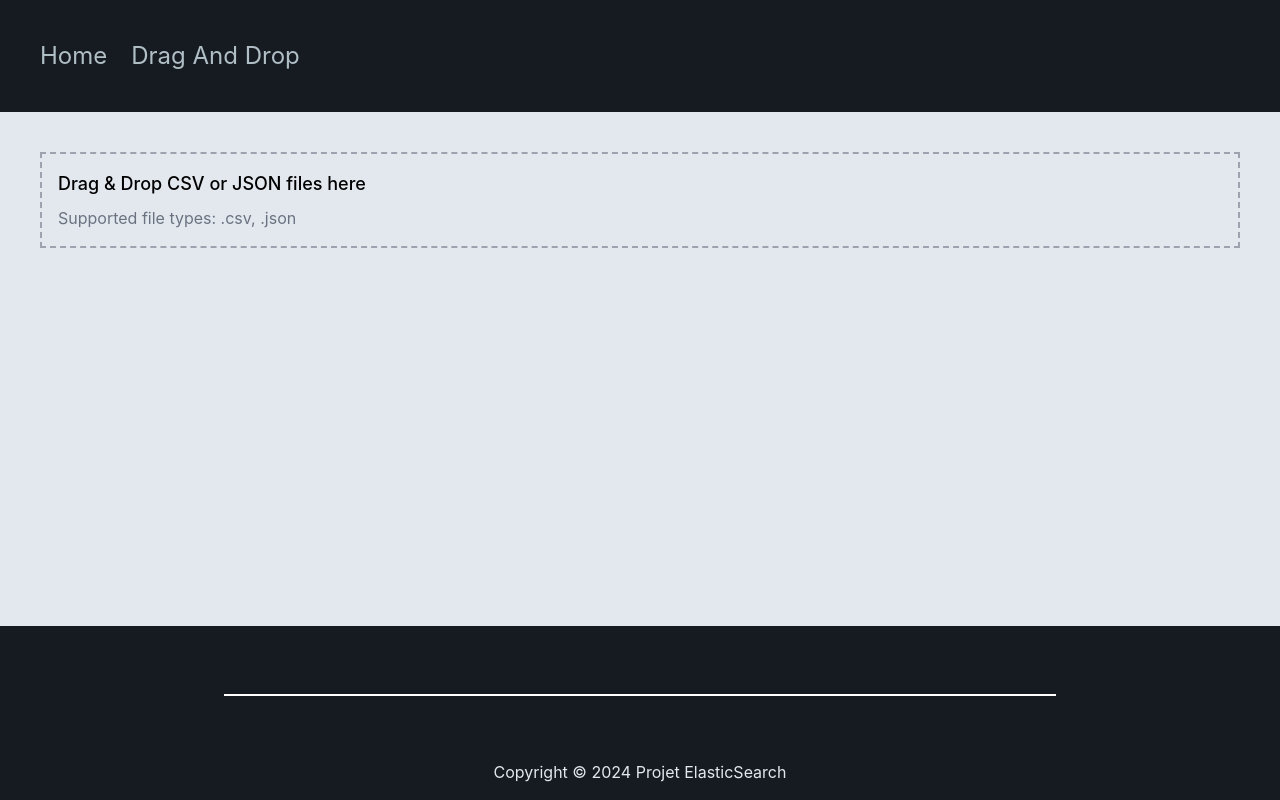
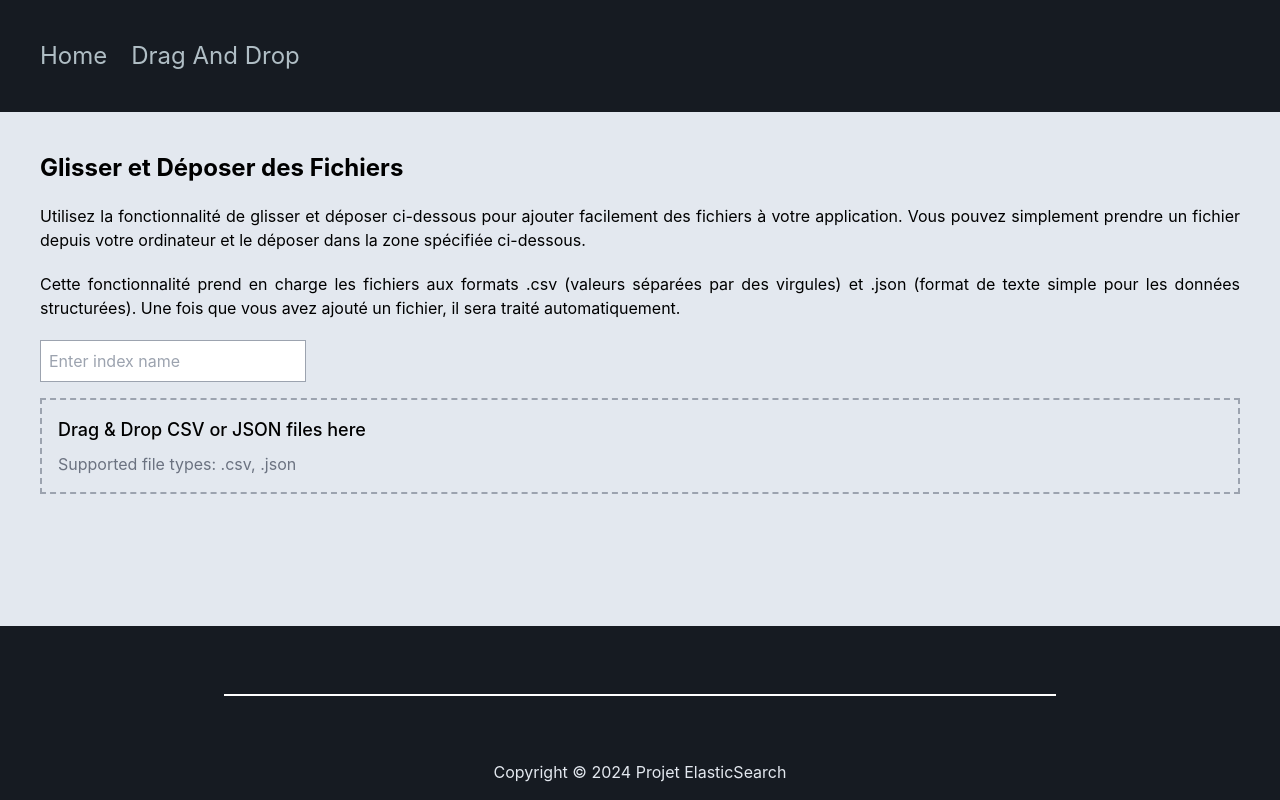
Before and after one commit to Flunshield/frontElasticSearch, a React (Vite) app: page /draanddrop in a window 1280 px wide. Built offline with nearby package versions, Linux system fonts and the light colour scheme.

Commit message:
feat: Implementation dragAndDrop

```diff
--- a/src/ComposantsCommun/DragAndDrop.tsx
+++ b/src/ComposantsCommun/DragAndDrop.tsx
@@ -2,6 +2,7 @@ import React, { useState } from 'react';
 
 const DragAndDrop: React.FC = () => {
     const [isDragging, setIsDragging] = useState(false);
+    const [indexName, setIndexName] = useState('');
 
     const handleDragEnter = (e: React.DragEvent<HTMLDivElement>) => {
         e.preventDefault();
@@ -27,8 +28,9 @@ const DragAndDrop: React.FC = () => {
             if (file.type === 'text/csv' || file.type === 'application/json') {
                 const formData = new FormData();
                 formData.append('file', file);
+                formData.append('indexName', indexName); // Ajouter le nom de l'index
                 try {
-                    const response = await fetch('http://localhost:3000/search/draganddrop', {
+                    const response = await fetch('http://localhost:3000/elasticsearch/index', {
                         method: 'POST',
                         body: formData,
                     });
@@ -50,6 +52,14 @@ const DragAndDrop: React.FC = () => {
     };
 
     return (
+        <div>
+            <input
+                type="text"
+                placeholder="Enter index name"
+                value={indexName}
+                onChange={(e) => setIndexName(e.target.value)}
+                className="border border-gray-400 p-2 mb-4"
+            />
             <div
                 className={`border-2 border-dashed border-gray-400 p-4 ${
                     isDragging ? 'bg-gray-200' : ''
@@ -62,6 +72,7 @@ const DragAndDrop: React.FC = () => {
                 <p className="text-lg font-medium mb-2">Drag & Drop CSV or JSON files here</p>
                 <p className="text-gray-500">Supported file types: .csv, .json</p>
             </div>
+        </div>
     );
 };
 
--- a/src/page/Draganddroppage.tsx
+++ b/src/page/Draganddroppage.tsx
@@ -6,6 +6,10 @@ function Draganddroppage() {
     return (
         <Layout>
             <div className="flex flex-col m-10 justify-center text-justify">
+                <h1 className="font-bold text-2xl">Glisser et Déposer des Fichiers</h1>
+                <p className="mt-5">Utilisez la fonctionnalité de glisser et déposer ci-dessous pour ajouter facilement des fichiers à votre application. Vous pouvez simplement prendre un fichier depuis votre ordinateur et le déposer dans la zone spécifiée ci-dessous.</p>
+
+                <p className="mt-5 mb-5">Cette fonctionnalité prend en charge les fichiers aux formats .csv (valeurs séparées par des virgules) et .json (format de texte simple pour les données structurées). Une fois que vous avez ajouté un fichier, il sera traité automatiquement.</p>
             <DragAndDrop/>
             </div>
         </Layout>
```
Lines whose indentation alone changed are shown as unchanged.
